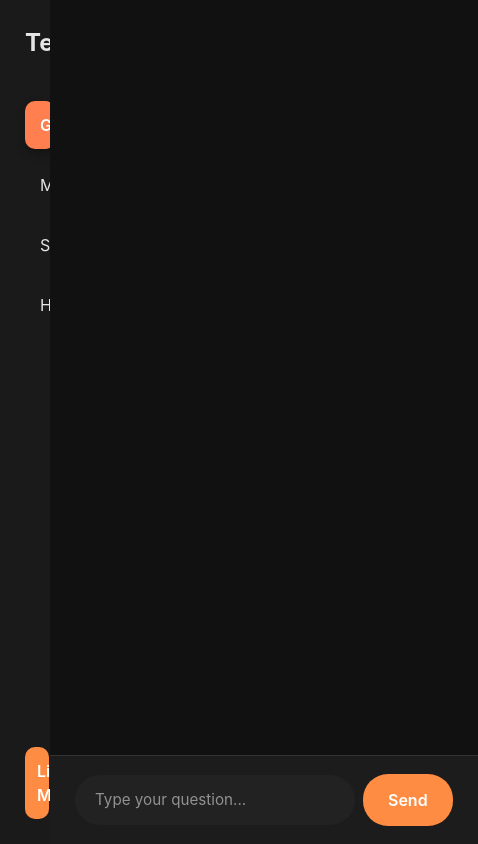
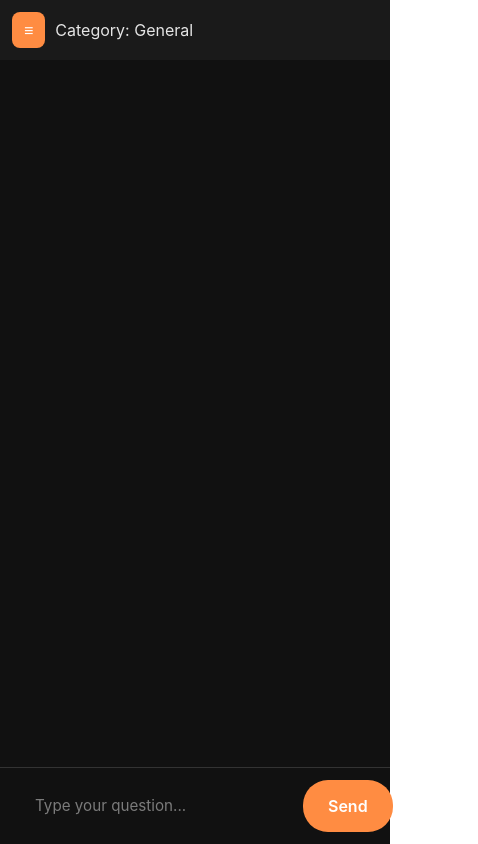
Before and after one commit to Zeilandss/teachy-ai, a Next.js app: page / in a window 390 px wide. Shown: the whole page, 478 px wide, since content can reach past the window. Built offline with nearby package versions, Linux system fonts and the light colour scheme.

Commit message:
Responsive page.js and UI improvements

```diff
--- a/app/page.js
+++ b/app/page.js
@@ -9,7 +9,7 @@ export default function Teachy() {
   const [loading, setLoading] = useState(false);
   const [category, setCategory] = useState("General");
   const [darkMode, setDarkMode] = useState(true);
-  const [menuOpen, setMenuOpen] = useState(true);
+  const [menuOpen, setMenuOpen] = useState(false);
 
   const chatEndRef = useRef(null);
   const categories = ["General", "Math", "Science", "History"];
@@ -93,38 +93,19 @@ export default function Teachy() {
       };
 
   return (
-    <div style={{ display: "flex", height: "100vh", fontFamily: "'Inter', sans-serif" }}>
+    <div className="teachy-container" style={{ fontFamily: "'Inter', sans-serif" }}>
       {/* Sidebar */}
-      <div
-        style={{
-          width: menuOpen ? "260px" : "0",
-          transition: "width 0.3s",
-          backgroundColor: colors.sidebar,
-          color: colors.text,
-          display: "flex",
-          flexDirection: "column",
-          padding: menuOpen ? "25px" : "0",
-          overflow: "hidden",
-        }}
-      >
-        <h1 style={{ fontSize: "24px", marginBottom: "40px", fontWeight: "bold" }}>Teachy</h1>
+      <div className={`sidebar ${menuOpen ? "open" : ""}`} style={{ backgroundColor: colors.sidebar, color: colors.text }}>
+        <h1 className="sidebar-title">Teachy</h1>
 
         {categories.map(cat => (
           <button
             key={cat}
             onClick={() => setCategory(cat)}
+            className={`category-btn ${category === cat ? "active" : ""}`}
             style={{
-              padding: "12px 15px",
-              marginBottom: "12px",
-              borderRadius: "10px",
-              border: "none",
               backgroundColor: category === cat ? colors.highlight : "transparent",
               color: category === cat ? "#fff" : colors.text,
-              cursor: "pointer",
-              textAlign: "left",
-              fontWeight: category === cat ? "600" : "400",
-              transition: "all 0.2s",
-              boxShadow: category === cat ? "0 4px 10px rgba(0,0,0,0.3)" : "none",
             }}
           >
             {cat}
@@ -133,27 +114,28 @@ export default function Teachy() {
 
         <button
           onClick={() => setDarkMode(!darkMode)}
-          style={{
-            marginTop: "auto",
-            padding: "12px",
-            borderRadius: "10px",
-            border: "none",
-            backgroundColor: colors.button,
-            color: "#fff",
-            cursor: "pointer",
-            fontWeight: "600",
-          }}
+          className="darkmode-btn"
+          style={{ backgroundColor: colors.button }}
         >
           {darkMode ? "Light Mode" : "Dark Mode"}
         </button>
       </div>
 
       {/* Chat Area */}
-      <div style={{ flex: 1, display: "flex", flexDirection: "column", backgroundColor: colors.background, color: colors.text }}>
-        <div style={{ flex: 1, overflowY: "auto", padding: "25px", display: "flex", flexDirection: "column", gap: "15px" }}>
+      <div className="chat-area" style={{ backgroundColor: colors.background, color: colors.text }}>
+        {/* Top bar for mobile */}
+        <div className="mobile-topbar" style={{ backgroundColor: colors.sidebar, color: colors.text }}>
+          <button onClick={() => setMenuOpen(!menuOpen)} className="menu-toggle" style={{ backgroundColor: colors.button }}>
+            ≡
+          </button>
+          <h2 className="category-label">Category: {category}</h2>
+        </div>
+
+        {/* Chat history */}
+        <div className="chat-history">
           {history.map((msg, idx) => (
-            <div key={idx} style={{ display: "flex", justifyContent: msg.sender === "user" ? "flex-end" : "flex-start" }}>
-              <div style={{ maxWidth: "70%", backgroundColor: msg.sender === "user" ? colors.userMsg : colors.aiMsg, color: "#fff", padding: "16px 20px", borderRadius: "20px", wordBreak: "break-word", boxShadow: "0 4px 12px rgba(0,0,0,0.2)", position: "relative", lineHeight: "1.7", fontSize: "0.95rem" }}>
+            <div key={idx} className={`chat-msg ${msg.sender}`}>
+              <div className="msg-bubble" style={{ backgroundColor: msg.sender === "user" ? colors.userMsg : colors.aiMsg }}>
                 {msg.sender === "ai" ? (
                   <ReactMarkdown
                     children={msg.text || ""}
@@ -172,18 +154,154 @@ export default function Teachy() {
           <div ref={chatEndRef}></div>
         </div>
 
-        <form onSubmit={handleSubmit} style={{ display: "flex", padding: "18px 25px", borderTop: `1px solid ${darkMode ? "#333" : "#ccc"}`, backgroundColor: darkMode ? "#1C1C1C" : "#fafafa", gap: "8px", alignItems: "center" }}>
+        {/* Input */}
+        <form className="chat-input" onSubmit={handleSubmit}>
           <input
             type="text"
             value={question}
             onChange={e => setQuestion(e.target.value)}
             placeholder={loading ? "Waiting for AI..." : "Type your question..."}
-            style={{ flex: 1, padding: "14px 20px", borderRadius: "25px", border: "none", outline: "none", backgroundColor: colors.inputBg, color: darkMode ? "#fff" : "#000", fontSize: "0.95rem" }}
             disabled={loading}
           />
-          <button type="submit" disabled={loading} style={{ padding: "14px 25px", borderRadius: "25px", border: "none", backgroundColor: colors.button, color: "#fff", fontWeight: "600", cursor: "pointer" }}>Send</button>
+          <button type="submit" disabled={loading} style={{ backgroundColor: colors.button }}>Send</button>
         </form>
       </div>
+
+      {/* Styles */}
+      <style jsx>{`
+        .teachy-container {
+          display: flex;
+          height: 100vh;
+        }
+
+        .sidebar {
+          width: 260px;
+          padding: 25px;
+          display: flex;
+          flex-direction: column;
+          transition: transform 0.3s ease;
+        }
+        .sidebar .sidebar-title {
+          font-size: 24px;
+          margin-bottom: 40px;
+          font-weight: bold;
+        }
+        .category-btn {
+          padding: 12px 15px;
+          margin-bottom: 12px;
+          border-radius: 10px;
+          border: none;
+          cursor: pointer;
+          text-align: left;
+          font-weight: 500;
+        }
+        .category-btn.active {
+          font-weight: 600;
+        }
+        .darkmode-btn {
+          margin-top: auto;
+          padding: 12px;
+          border: none;
+          border-radius: 10px;
+          color: #fff;
+          cursor: pointer;
+          font-weight: 600;
+        }
+
+        .chat-area {
+          flex: 1;
+          display: flex;
+          flex-direction: column;
+        }
+
+        .mobile-topbar {
+          display: none;
+          padding: 12px;
+          align-items: center;
+          gap: 10px;
+        }
+        .menu-toggle {
+          padding: 6px 12px;
+          border: none;
+          border-radius: 8px;
+          color: #fff;
+          cursor: pointer;
+          font-weight: 600;
+        }
+
+        .chat-history {
+          flex: 1;
+          overflow-y: auto;
+          padding: 20px;
+          display: flex;
+          flex-direction: column;
+          gap: 15px;
+        }
+        .chat-msg {
+          display: flex;
+        }
+        .chat-msg.user {
+          justify-content: flex-end;
+        }
+        .msg-bubble {
+          max-width: 70%;
+          padding: 16px 20px;
+          border-radius: 20px;
+          word-break: break-word;
+          box-shadow: 0 4px 12px rgba(0,0,0,0.2);
+          line-height: 1.7;
+          font-size: 0.95rem;
+        }
+
+        .chat-input {
+          display: flex;
+          padding: 12px 15px;
+          border-top: 1px solid #333;
+          gap: 8px;
+          align-items: center;
+        }
+        .chat-input input {
+          flex: 1;
+          padding: 14px 20px;
+          border-radius: 25px;
+          border: none;
+          outline: none;
+          font-size: 0.95rem;
+        }
+        .chat-input button {
+          padding: 14px 25px;
+          border-radius: 25px;
+          border: none;
+          color: #fff;
+          font-weight: 600;
+          cursor: pointer;
+        }
+
+        /* Mobile responsiveness */
+        @media (max-width: 768px) {
+          .teachy-container {
+            flex-direction: column;
+          }
+          .sidebar {
+            position: absolute;
+            top: 0;
+            left: 0;
+            height: 100%;
+            transform: translateX(-100%);
+            z-index: 50;
+            background-color: inherit;
+          }
+          .sidebar.open {
+            transform: translateX(0);
+          }
+          .mobile-topbar {
+            display: flex;
+          }
+          .chat-area {
+            flex: 1;
+          }
+        }
+      `}</style>
     </div>
   );
 }
```
